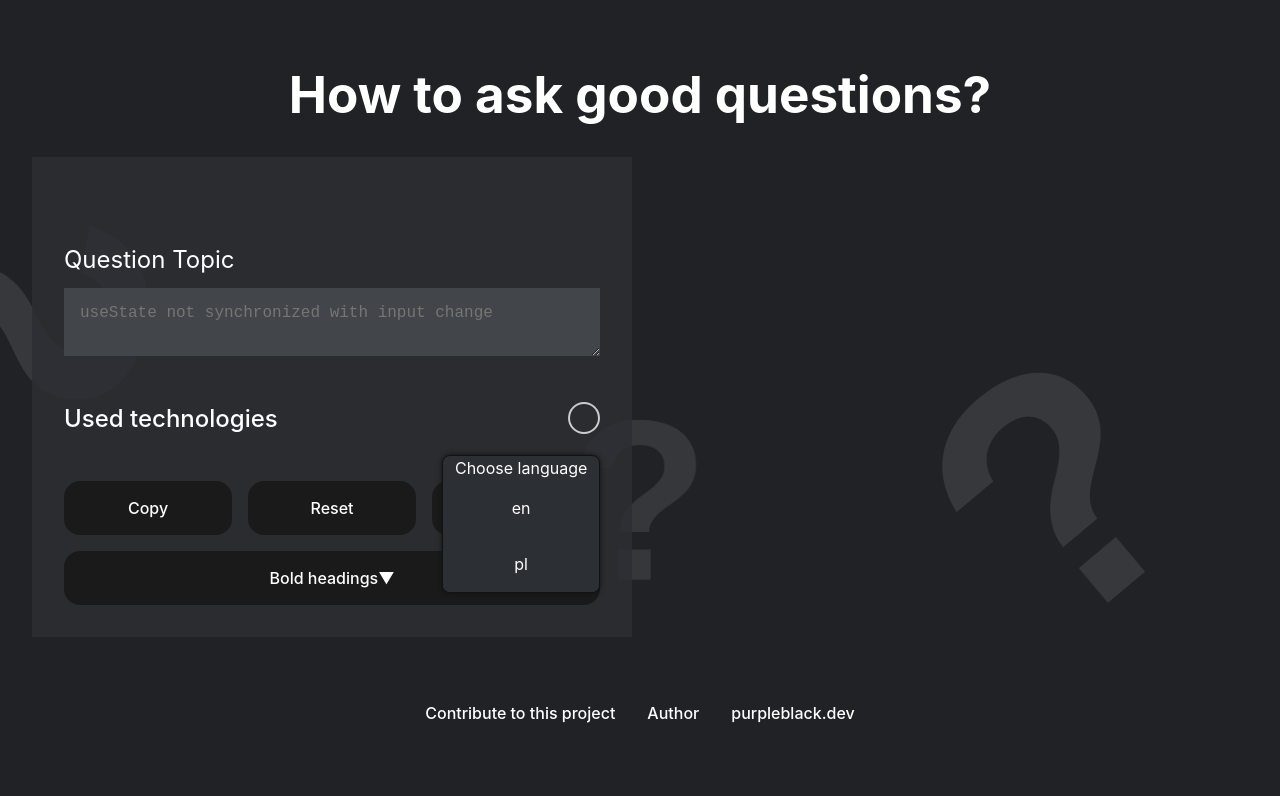
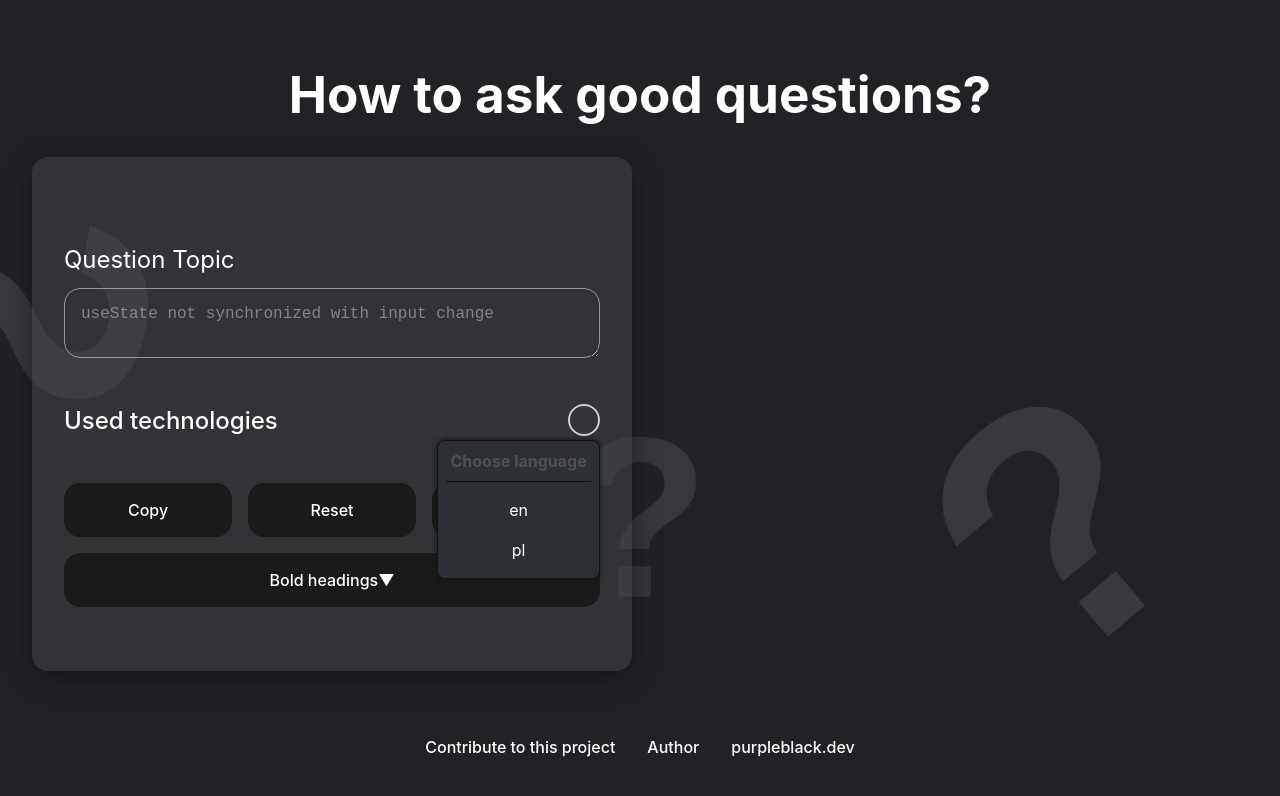
Before and after one commit to goodideagiver/how-to-ask-good-questions, a React (Vite) app: page / in a window 1280 px wide. Both pictures are taken after a click on the button "Choose language". Shown: the top 796 px of the page. Built offline with nearby package versions, Linux system fonts and the light colour scheme.

Commit message:
Feat: update styles for form and output preview

```diff
--- a/src/UI/Select.tsx
+++ b/src/UI/Select.tsx
@@ -1,6 +1,14 @@
 import * as Select from '@radix-ui/react-select'
 
 import { styled } from '@stitches/react'
+
+const StyledGroupLabel = styled(Select.Label, {
+  padding: '0.5rem 0',
+  fontWeight: 'bold',
+  borderBottom: '1px solid #121212',
+  color: '#505050',
+  marginBottom: '0.5rem',
+})
 
 const StyledContent = styled(Select.Content, {
   width: '100%',
@@ -9,10 +17,13 @@ const StyledContent = styled(Select.Content, {
   border: '1px solid #121212',
   boxShadow: '0 0 5px #121212',
   overflow: 'hidden',
+  padding: '0 0.5rem',
+  paddingBottom: '0.5rem',
 })
 
 const StyledItem = styled(Select.Item, {
-  padding: '1rem 2rem',
+  padding: '0.5rem 1rem',
+  borderRadius: '8px',
   backgroundColor: 'rgb(44, 47, 51)',
   color: 'white',
   cursor: 'pointer',
@@ -44,7 +55,7 @@ export const SelectUI = ({
   const SelectItems = (
     <Select.Viewport>
       <Select.Group>
-        <Select.Label>{labelOnOpen}</Select.Label>
+        <StyledGroupLabel>{labelOnOpen}</StyledGroupLabel>
         {options.map((option) => (
           <StyledItem value={option} key={option}>
             <Select.ItemText>{option}</Select.ItemText>
--- a/src/components/LanguageSelect/LanguageSelect.tsx
+++ b/src/components/LanguageSelect/LanguageSelect.tsx
@@ -10,7 +10,9 @@ export const LanguageSelect = () => {
 
   const { selectHandler, selectValue } = useLanguageSelect()
 
-  const options = DECLARED_LANGUAGES.map((lang) => lang.toLocaleLowerCase())
+  const options = DECLARED_LANGUAGES.map((lang) => lang)
+
+  const inputDisplayValue = selectValue
 
   return (
     <SelectUI
@@ -19,7 +21,7 @@ export const LanguageSelect = () => {
       labelOnOpen={t('chooseLanguage')}
       buttonText={t('chooseLanguage')}
       onChange={selectHandler}
-      value={selectValue}
+      value={inputDisplayValue}
     />
   )
 }
--- a/src/components/QuestionForm/FormOutput/FormOutput.module.scss
+++ b/src/components/QuestionForm/FormOutput/FormOutput.module.scss
@@ -1,5 +1,6 @@
 .right {
 	position: relative;
+
 }
 
 .hidden {
@@ -13,11 +14,14 @@
 	color: white;
 	background-color: #424549;
 	border-radius: 1rem;
+	box-shadow: var(--box-shadow-main);
+
 	.markdown {
 		p {
 			margin: 0;
 			margin-bottom: 1.2rem;
 		}
+
 		strong {
 			display: block;
 			font-size: 1.2rem;
@@ -37,6 +41,7 @@
 	from {
 		opacity: 0;
 	}
+
 	to {
 		opacity: 1;
 	}
--- a/src/components/QuestionForm/FormTextarea/FormTextarea.module.scss
+++ b/src/components/QuestionForm/FormTextarea/FormTextarea.module.scss
@@ -3,7 +3,8 @@
 
 	gap: 1rem;
 	align-items: center;
-	> * {
+
+	>* {
 		flex: 1;
 	}
 }
@@ -18,10 +19,15 @@
 	padding: 1rem;
 	resize: vertical;
 	max-height: 150px;
-	min-height: 50px;
 	height: fit-content;
-	background-color: #424549;
-	border: 0;
+	background-color: transparent;
+	border: 1px solid rgb(150, 150, 150);
+	color: white;
+	border-radius: 1rem;
+
+	&::placeholder {
+		color: rgba(255, 255, 255, 0.398);
+	}
 }
 
 .animate {
@@ -33,6 +39,7 @@
 		opacity: 0;
 		transform: translate3d(0, -10px, 0);
 	}
+
 	to {
 		transform: translate3d(0, 0, 0);
 	}
--- a/src/components/QuestionForm/QuestionForm.module.scss
+++ b/src/components/QuestionForm/QuestionForm.module.scss
@@ -1,5 +1,5 @@
 .root {
-	background-color: #2c2f33d7;
+	background-color: #42454984;
 	padding: 2rem;
 	display: flex;
 	gap: 2rem;
@@ -7,9 +7,13 @@
 
 	position: relative;
 
-	max-height: 60vh;
+	overflow: hidden;
 	overflow-y: auto;
 	transition: 0.1s;
+
+	border-radius: 1rem;
+
+	box-shadow: var(--box-shadow-main);
 }
 
 .rootScrolled {
@@ -25,7 +29,7 @@
 }
 
 @supports not (gap: 5rem) {
-	.root > * {
+	.root>* {
 		margin-bottom: 4rem;
 	}
 }
--- a/src/index.scss
+++ b/src/index.scss
@@ -13,6 +13,8 @@
 	-webkit-font-smoothing: antialiased;
 	-moz-osx-font-smoothing: grayscale;
 	-webkit-text-size-adjust: 100%;
+
+	--box-shadow-main: rgb(0 0 0 / 40%) 0px 7px 29px 0px;
 }
 
 *:focus-visible {
@@ -40,6 +42,15 @@ body {
 	min-width: 320px;
 	overflow-x: hidden;
 	color: white;
+}
+
+body {
+	font-size: 16px;
+}
+
+input,
+select {
+	font-size: 100%;
 }
 
 ::-webkit-scrollbar {
```
